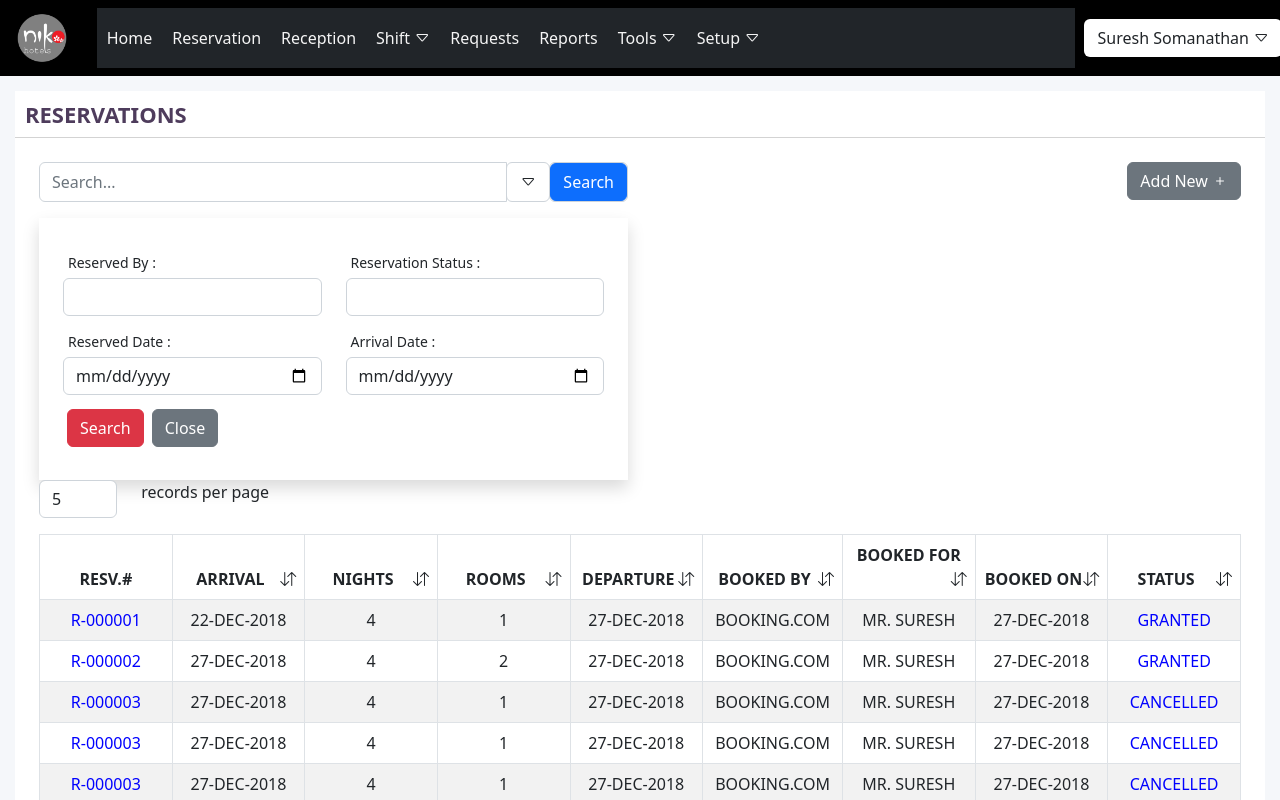
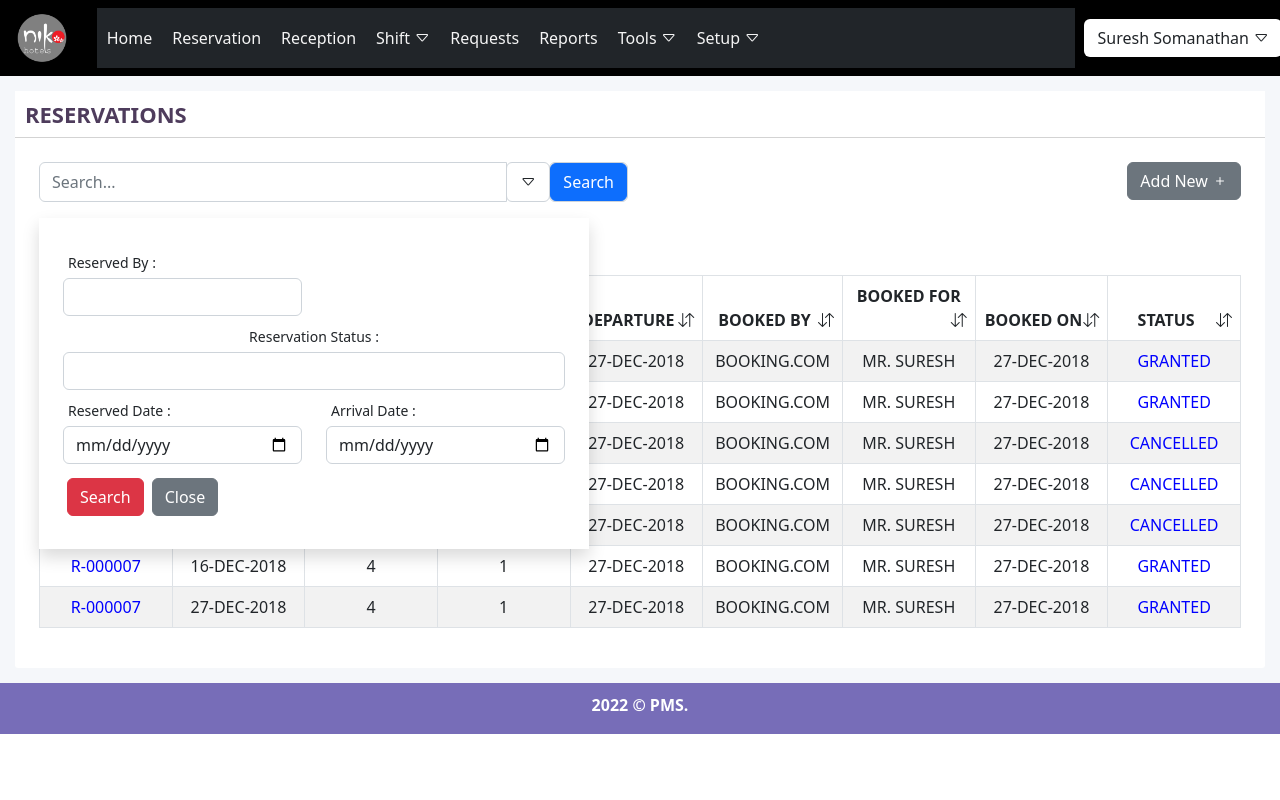
Before and after one commit to indocosmo-projects/PMS-Prototype, a React (Create React App) app: page / in a window 1280 px wide. Both pictures are taken after a click on the button 528 px from the left and 182 px from the top of the page. Shown: the top 800 px of the page. Built offline with nearby package versions, Linux system fonts and the light colour scheme.

Commit message:
dropdown

```diff
--- a/src/component/Reservation/Reservation.css
+++ b/src/component/Reservation/Reservation.css
@@ -1,3 +1,14 @@
+.inputfieldpadding{
+  padding : 5px;
+  text-align : left;
+}
+
+.text-left{
+  padding : 5px;
+  font-weight : 10px;
+  font-size: 14px;
+}
+
 .thstyle{
   /*  width: 125px; */
 }
@@ -27,5 +38,6 @@
   top : 60px;
   right: 25px;
   z-index: 100;
+  opacity: 1;
   box-shadow: 0 4px 8px 0 rgba(0, 0, 0, 0.2), 0 6px 20px 0 rgba(0, 0, 0, 0.19);
 }
--- a/src/component/Reservation/Reservation.jsx
+++ b/src/component/Reservation/Reservation.jsx
@@ -15,6 +15,7 @@ class Reservation extends React.Component {
     ],
 
     dropdown : 0,
+    recordno : 0,
 
 }
 
@@ -59,13 +60,14 @@ class Reservation extends React.Component {
         if(this.state.dropdown === 0) return "";
 
         if(this.state.dropdown === 1) return (
+            <div style={{backgroundColor : 'white'}}>
             <div className="dpdown shadow ">
             <div className="row p-4">
-                <div class="col-sm-6 form-group inputfieldpadding">
+                <div className="col-sm-6 form-group inputfieldpadding">
                     <label className="text-left" for="reservedby">Reserved By :</label>
                     <input type="text" class="form-control" name="reservedby" id="reservedby"/>
                 </div>
-                <div class="col-sm-6 form-group inputfieldpadding">
+                <div classN="col-sm-6 form-group inputfieldpadding">
                     <label className="text-left" for="reservedstatus">Reservation Status :</label>
                     <input type="text" class="form-control" name="reservedstatus" id="reservedstatus"/>
                 </div>
@@ -79,8 +81,9 @@ class Reservation extends React.Component {
                 </div>
                 <div class="col-sm-6 form-group inputfieldpadding">
                     <button className="btn btn-danger m-1">Search</button>
-                    <button className="btn btn-secondary m-1">Close</button>
+                    <button className="btn btn-secondary m-1" onClick={() =>this.setState({dropdown : 0}) }>Close</button>
                 </div>
+            </div>
             </div>
             </div>
         );
@@ -88,8 +91,8 @@ class Reservation extends React.Component {
 
       render() {
         return (
-            <div className="section">
-                <div className="container-fluid">
+            <div className="section parentdpdown">
+                <div className="container-fluid ">
                     {/* ----- Heading ------ */}
                     <div>
                         <h5 className="header"> RESERVATIONS </h5>
@@ -97,18 +100,21 @@ class Reservation extends React.Component {
 
                     <div className="p-4 ">
                     <div className="row ">
-                        <div className="col-sm-6 parentdpdown ">
+                        <div className="col-sm-6  ">
                             <div className="input-group mb-3 ">
                                 <input type="text" className="form-control" placeholder="Search..." />
                                 <div className="input-group-append p-0 bg-white ">
-                                    <span className="input-group-text p-0 bg-white br" ><button className="btn"    onClick={this.count}  ><i className="bi bi-caret-down"></i></button></span>
+                                    <span className="input-group-text p-0 bg-white br" ><button className="btn"  onClick={this.count}  ><i className="bi bi-caret-down"></i></button></span>
                                 </div>
                                 <div className="input-group-append p-0">
                                     <span className="input-group-text p-0 br"><button className="btn btn-primary br" >Search</button></span>
                                 </div>
                             </div>
-                            {this.dropdown()}
+                            <div  style={{height : 370,width: 550, zIndex : 100, position : 'absolute',opacity: 1}}>
+                                {this.dropdown()}
+                            </div>
                         </div>
+
                         <div className="col-sm-6">
                             <div className="mb-3 ">
                                 <a href="/newreservation"><button className="btn btn-secondary" style={{float : 'right'}}>Add New <i className="bi bi-plus"></i></button></a>
@@ -116,18 +122,21 @@ class Reservation extends React.Component {
                         </div>
                     </div>
 
-                    <div class="form-group mb-3">
+                    <div className="mb-0">
                         <div className="row">
                             <div className="col-sm-1">
-                                <select class="form-control" id="sel1">
-                                    <option>5</option>
-                                    <option>15</option>
-                                    <option>20</option>
-                                    <option>All</option>
-                                </select>
+                                <div className="inputfieldpadding">
+                                    <select className=" form-select" id="rec" onChange={(e) => this.setState({recordno : e.target.value}) }>
+                                        <option value="5">5</option>
+                                        <option value="15">15</option>
+                                        <option value="20">20</option>
+                                        <option value="21">All</option>
+                                    </select>
+                                </div>
                             </div>
-                            <div className="col-sm-11">
-                                <label for="sel1" style={{float : 'left'}}> records per page</label>
+                            <div className="col-sm-10 inputfieldpadding">
+                                <p className="text-left">records per page</p>
+
                             </div>
                         </div>
                     </div>
```
